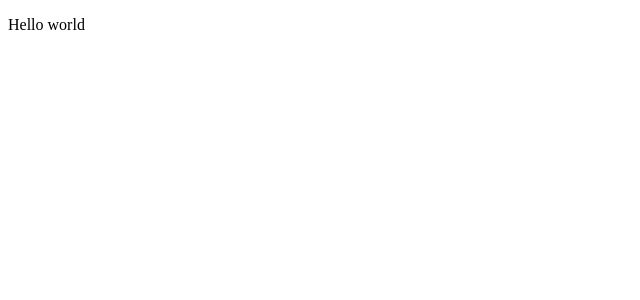
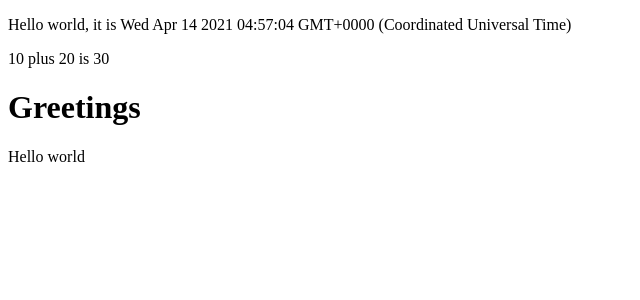
Before and after one commit to Fayyaz00/catz-react, a JavaScript app: page / in a window 1280 px wide. Shown: the top 300 px of the page, without its empty margins (0-640 px from the left). Built offline with nearby package versions, Linux system fonts and the light colour scheme.

Commit message:
Basics of App.js

```diff
--- a/src/App.js
+++ b/src/App.js
@@ -1,8 +1,32 @@
+const Hello = () => {
+  return (
+    <div>
+      <p>Hello world</p>
+    </div>
+  )
+}
 
-const App = () => (
-  <div>
-    <p>Hello world</p>
-  </div>
-)
+const App = () => {
 
-export default App;
+  console.log('Hello from component')
+
+  const now = new Date()
+  const a = 10
+  const b = 20
+
+  return (
+    <div>
+      <p>Hello world, it is {now.toString()}</p>
+      <p>
+        {a} plus {b} is {a + b}
+      </p>
+      <div>
+        <h1>Greetings</h1>
+        <Hello />
+      </div>
+    </div>
+  )
+}
+
+
+export default App
```
